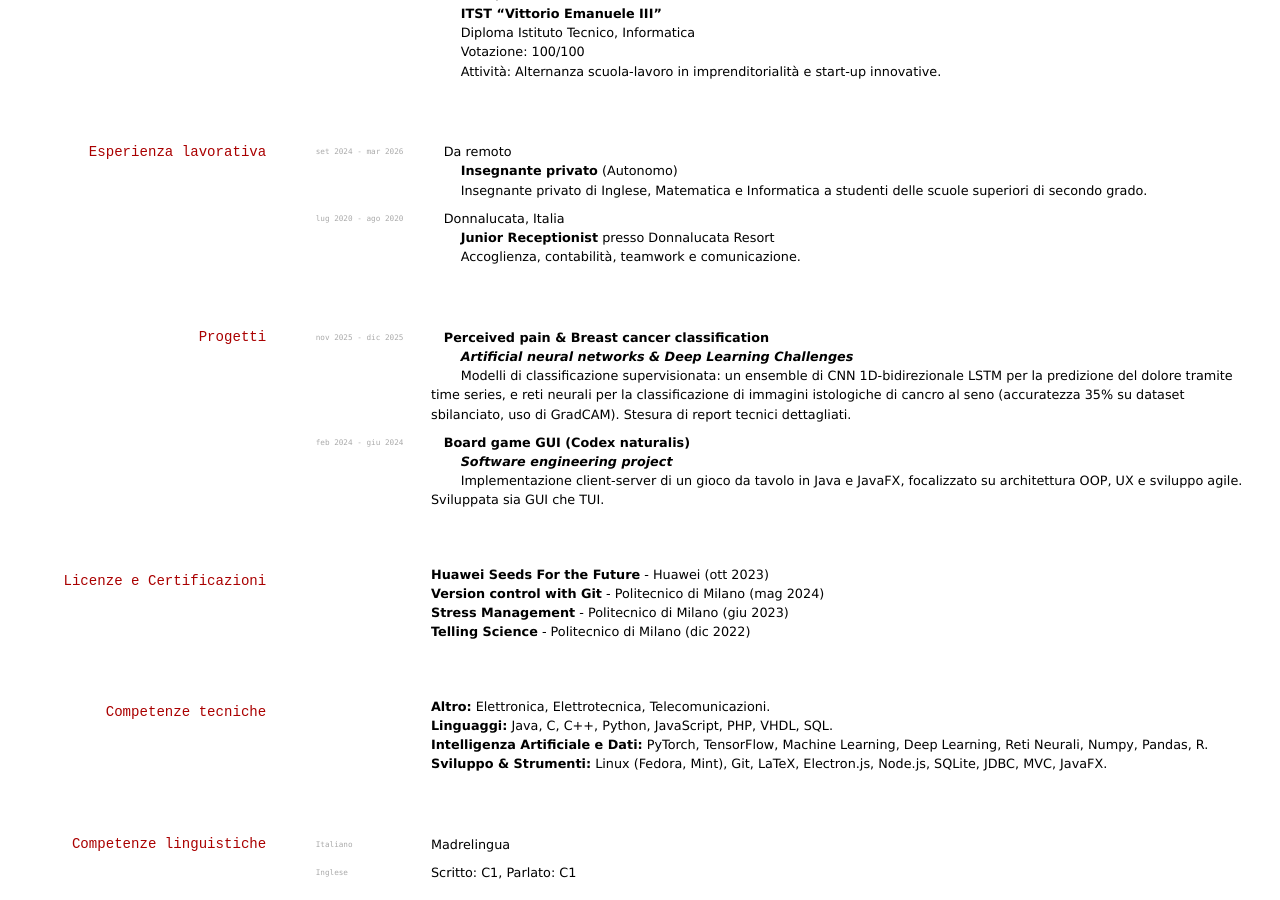
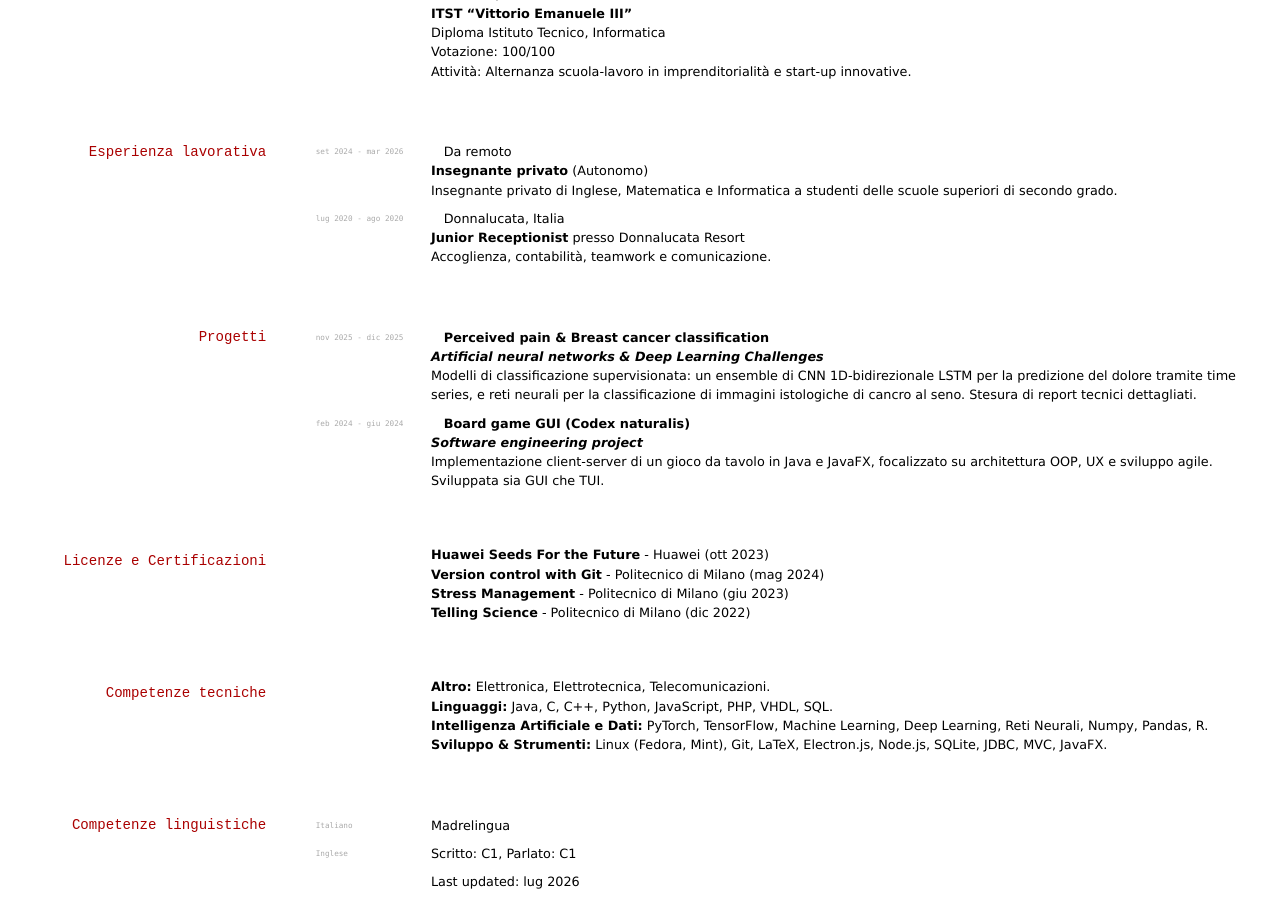
Before and after one commit to Anto26/anto26.github.io, a Jekyll site: the page built from index.md, in a window 1280 px wide and 900 px high, scrolled down 835 px. Built offline with Jekyll 4.4.1, drawn with Linux system fonts in a browser that asks for light colours.

Commit message:
Changed index.md

```diff
--- a/index.md
+++ b/index.md
@@ -28,42 +28,42 @@ Elettronica, Elettrotecnica, Machine Learning, Linux (Fedora, Mint), Sviluppo So
 ## Istruzione e Formazione
 
 `sett 2025 - presente`&emsp;Milano, Italia<br>
-&emsp;&emsp; **Politecnico di Milano** <br>
-&emsp;&emsp; Laurea magistrale in Computer Science and Engineering <br>
-&emsp;&emsp; Traccia: Artificial Intelligence
+ **Politecnico di Milano** <br>
+ Laurea magistrale in Computer Science and Engineering <br>
+ Traccia: Artificial Intelligence
 
 `sett 2021 - mar 2025`&emsp;Milano, Italia<br>
-&emsp;&emsp; **Politecnico di Milano** <br>
-&emsp;&emsp; Laurea breve in Ingegneria Informatica <br>
-&emsp;&emsp; Votazione: 108/110 <br>
+ **Politecnico di Milano** <br>
+ Laurea breve in Ingegneria Informatica <br>
+ Votazione: 108/110 <br>
 
 `sett 2016 - lug 2021`&emsp;Palermo, Italia<br>
-&emsp;&emsp; **ITST "Vittorio Emanuele III"** <br>
-&emsp;&emsp; Diploma Istituto Tecnico, Informatica <br>
-&emsp;&emsp; Votazione: 100/100 <br>
-&emsp;&emsp; Attività: Alternanza scuola-lavoro in imprenditorialità e start-up innovative.
+ **ITST "Vittorio Emanuele III"** <br>
+ Diploma Istituto Tecnico, Informatica <br>
+ Votazione: 100/100 <br>
+ Attività: Alternanza scuola-lavoro in imprenditorialità e start-up innovative.
 
 
 ## Esperienza lavorativa
 
 `set 2024 - mar 2026`&emsp;Da remoto<br>
-&emsp;&emsp; **Insegnante privato** (Autonomo)<br>
-&emsp;&emsp; Insegnante privato di Inglese, Matematica e Informatica a studenti delle scuole superiori di secondo grado.
+ **Insegnante privato** (Autonomo)<br>
+ Insegnante privato di Inglese, Matematica e Informatica a studenti delle scuole superiori di secondo grado.
 
 `lug 2020 - ago 2020`&emsp;Donnalucata, Italia<br>
-&emsp;&emsp; **Junior Receptionist** presso Donnalucata Resort<br>
-&emsp;&emsp; Accoglienza, contabilità, teamwork e comunicazione.
+ **Junior Receptionist** presso Donnalucata Resort<br>
+ Accoglienza, contabilità, teamwork e comunicazione.
 
 
 ## Progetti
 
 `nov 2025 - dic 2025`&emsp;**Perceived pain & Breast cancer classification**<br>
-&emsp;&emsp; *Artificial neural networks & Deep Learning Challenges*<br>
-&emsp;&emsp; Modelli di classificazione supervisionata: un ensemble di CNN 1D-bidirezionale LSTM per la predizione del dolore tramite time series, e reti neurali per la classificazione di immagini istologiche di cancro al seno (accuratezza 35% su dataset sbilanciato, uso di GradCAM). Stesura di report tecnici dettagliati.
+ *Artificial neural networks & Deep Learning Challenges*<br>
+ Modelli di classificazione supervisionata: un ensemble di CNN 1D-bidirezionale LSTM per la predizione del dolore tramite time series, e reti neurali per la classificazione di immagini istologiche di cancro al seno. Stesura di report tecnici dettagliati.
 
 `feb 2024 - giu 2024`&emsp;**Board game GUI (Codex naturalis)**<br>
-&emsp;&emsp; *Software engineering project*<br>
-&emsp;&emsp; Implementazione client-server di un gioco da tavolo in Java e JavaFX, focalizzato su architettura OOP, UX e sviluppo agile. Sviluppata sia GUI che TUI.
+ *Software engineering project*<br>
+ Implementazione client-server di un gioco da tavolo in Java e JavaFX, focalizzato su architettura OOP, UX e sviluppo agile. Sviluppata sia GUI che TUI.
 
 
 ## Licenze e Certificazioni
```
Also changed, not shown: other parts of index.md (+2 -2 lines).
